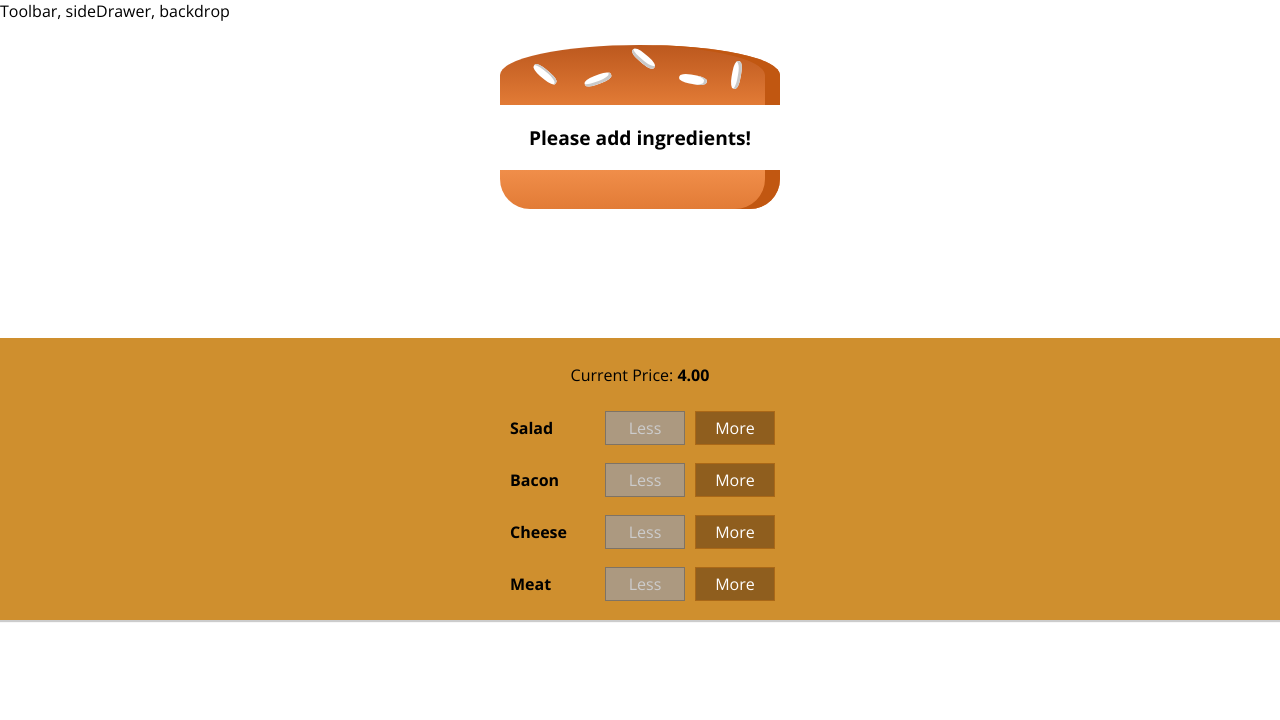
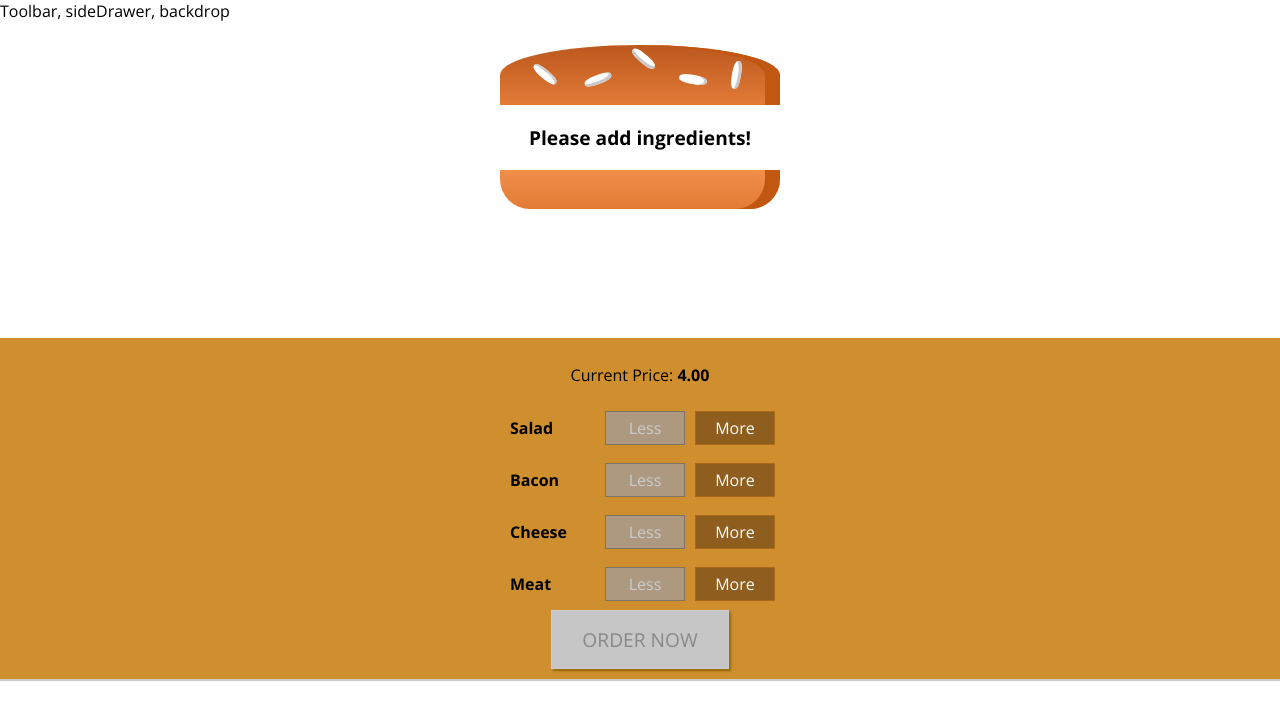
Before and after one commit to Mar-tyr/burger-builder, a React (Create React App) app: page / in a window 1280 px wide. Shown: the top 720 px of the page. Built offline with nearby package versions, Linux system fonts and the light colour scheme.

Commit message:
Add: Order Button

```diff
--- a/src/components/Burger/BurgerControls/BurgerControls.js
+++ b/src/components/Burger/BurgerControls/BurgerControls.js
@@ -26,6 +26,9 @@
           />
         );
       })}
+      <button className={classes.OrderButton} disabled={!props.purchasable}>
+        ORDER NOW
+      </button>
     </div>
   );
 };
--- a/src/components/Burger/BurgerControls/BurgerControls.module.css
+++ b/src/components/Burger/BurgerControls/BurgerControls.module.css
@@ -8,3 +8,45 @@
   margin: auto;
   padding: 10px 0;
 }
+
+.OrderButton {
+  background-color: #dad735;
+  outline: none;
+  cursor: pointer;
+  border: 1px solid #966909;
+  color: #966909;
+  font-family: inherit;
+  font-size: 1.2em;
+  padding: 15px 30px;
+  box-shadow: 2px 2px 2px #966909;
+}
+
+.OrderButton:hover,
+.OrderButton:active {
+  background-color: #a0db41;
+  border: 1px solid #966909;
+  color: #966909;
+}
+
+.OrderButton:disabled {
+  background-color: #c7c6c6;
+  cursor: not-allowed;
+  border: 1px solid #ccc;
+  color: #888888;
+}
+
+.OrderButton:not(:disabled) {
+  animation: enable 0.3s linear;
+}
+
+@keyframes enable {
+  0% {
+    transform: scale(1);
+  }
+  60% {
+    transform: scale(1.1);
+  }
+  100% {
+    transform: scale(1);
+  }
+}
--- a/src/containers/BurgurBuilder/BurgerBuilder.js
+++ b/src/containers/BurgurBuilder/BurgerBuilder.js
@@ -19,30 +19,41 @@
       bacon: 0,
     },
     totalPrice: 4,
+    purchasable: false,
+  };
+
+  updatePurchasable = (ingredients) => {
+    let ingredientCnt = 0;
+    for (const ingredient in ingredients) {
+      ingredientCnt += ingredients[ingredient];
+    }
+    this.setState({ purchasable: ingredientCnt > 0 });
   };
 
   addIngredientHandler = (type) => {
-    const updatedIngredient = { ...this.state.ingredients };
-    updatedIngredient[type] = updatedIngredient[type] + 1;
+    const updatedIngredients = { ...this.state.ingredients };
+    updatedIngredients[type] = updatedIngredients[type] + 1;
     const updatedTotalPrice = this.state.totalPrice + INGREDIENT_PRICES[type];
 
     this.setState({
-      ingredients: updatedIngredient,
+      ingredients: updatedIngredients,
       totalPrice: updatedTotalPrice,
     });
+    this.updatePurchasable(updatedIngredients);
   };
 
   removeIngredientHandler = (type) => {
     if (this.state.ingredients[type] <= 0) {
       return;
     }
-    const updatedIngredient = { ...this.state.ingredients };
-    updatedIngredient[type] = updatedIngredient[type] - 1;
+    const updatedIngredients = { ...this.state.ingredients };
+    updatedIngredients[type] = updatedIngredients[type] - 1;
     const updatedTotalPrice = this.state.totalPrice - INGREDIENT_PRICES[type];
     this.setState({
-      ingredients: updatedIngredient,
+      ingredients: updatedIngredients,
       totalPrice: updatedTotalPrice,
     });
+    this.updatePurchasable(updatedIngredients);
   };
 
   render() {
@@ -57,6 +68,7 @@
           ingredientAdded={this.addIngredientHandler}
           ingredientRemoved={this.removeIngredientHandler}
           disableInfo={disableInfo}
+          purchasable={this.state.purchasable}
           price={this.state.totalPrice}
         />
       </Aux>
```
